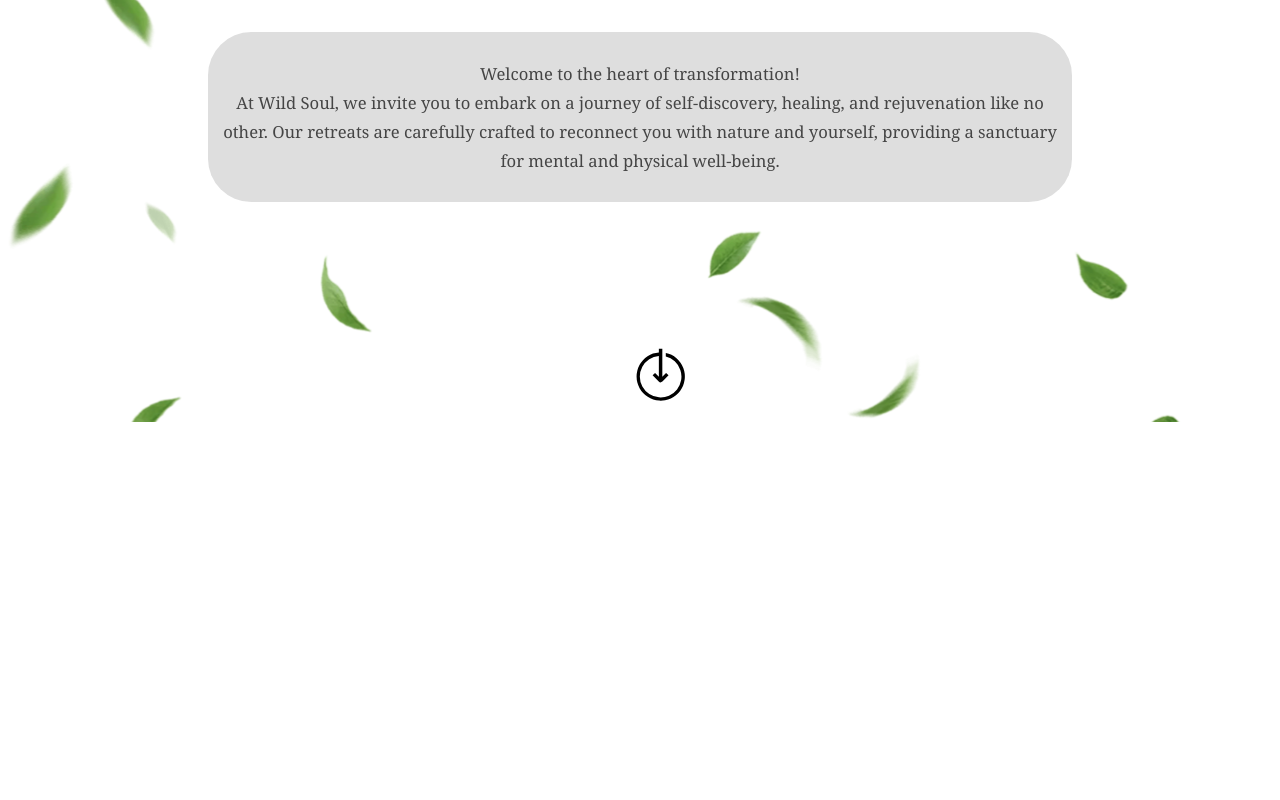
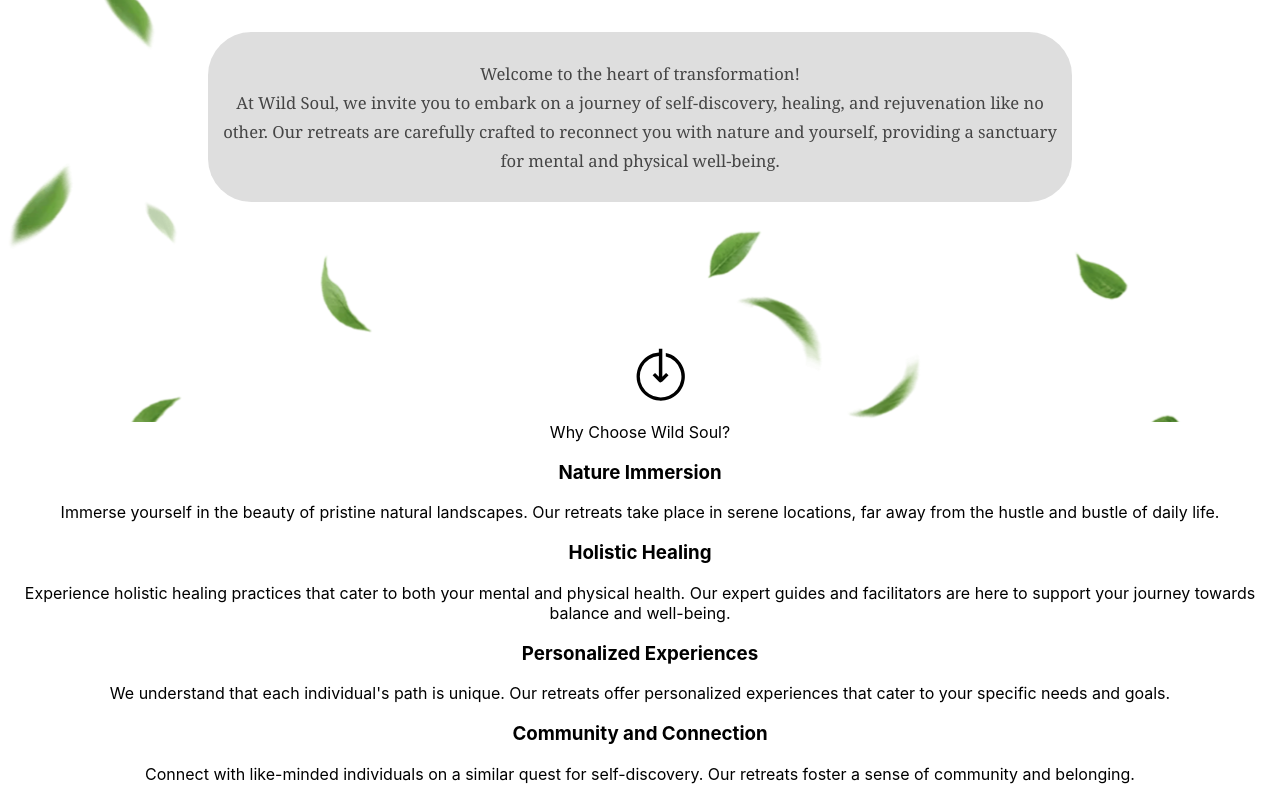
Before and after one commit to ellinababayan/wildsoul, a React (Create React App) app: page / in a window 1280 px wide. Shown: the part 1018-1818 px from the top of the page. Before the commit the page ends 1461 px from the top, so only its background shows below. Built offline with nearby package versions, Linux system fonts and the light colour scheme.

Commit message:
Setting up a Features component

```diff
--- a/src/App.js
+++ b/src/App.js
@@ -19,8 +19,8 @@ function App() {
     <div className="App">
       <Header scrollToSection={scrollToSection} />
       <Discover scrollToSection={scrollToSection} />
-      {/* <Features />
-      <Book />
+       <Features />
+      {/*<Book />
       <Footer /> */}
     </div>
   );
--- a/src/components/features/Features.jsx
+++ b/src/components/features/Features.jsx
@@ -1,7 +1,54 @@
 import React from "react";
+import "./Features.css";
 
 const Features = () => {
-    return(<div></div>)
-}
+  return (
+    <div className="features__body" id="features">
+      <div className="features_header">
+        <div className="features_header-h1">Why Choose Wild Soul?</div>
+      </div>
+      <section className="features">
+        <div className="features__container">
+          <div className="features__item features__item-1">
+            <h3 className="features__item-heading">Nature Immersion</h3>
+            <p className="features__item-desciption">
+              Immerse yourself in the beauty of pristine natural landscapes. Our
+              retreats take place in serene locations, far away from the hustle
+              and bustle of daily life.
+            </p>
+          </div>
+          <div className="features__item features__item-2">
+            <h3 className="features__item-heading">Holistic Healing </h3>
+            <p className="features__item-desciption">
+              Experience holistic healing practices that cater to both your
+              mental and physical health. Our expert guides and facilitators are
+              here to support your journey towards balance and well-being.
+            </p>
+          </div>
+          <div className="features__item features__item-3">
+            <h3 className="features__item-heading">
+              Personalized Experiences
+            </h3>
+            <p className="features__item-desciption">
+              We understand that each individual's path is unique. Our retreats
+              offer personalized experiences that cater to your specific needs
+              and goals.
+            </p>
+          </div>
+          <div className="features__item features__item-4">
+            <h3 className="features__item-heading">
+              Community and Connection
+            </h3>
+            <p className="features__item-desciption">
+              Connect with like-minded individuals on a similar quest for
+              self-discovery. Our retreats foster a sense of community and
+              belonging.
+            </p>
+          </div>
+        </div>
+      </section>
+    </div>
+  );
+};
 
-export default Features
+export default Features;
```
